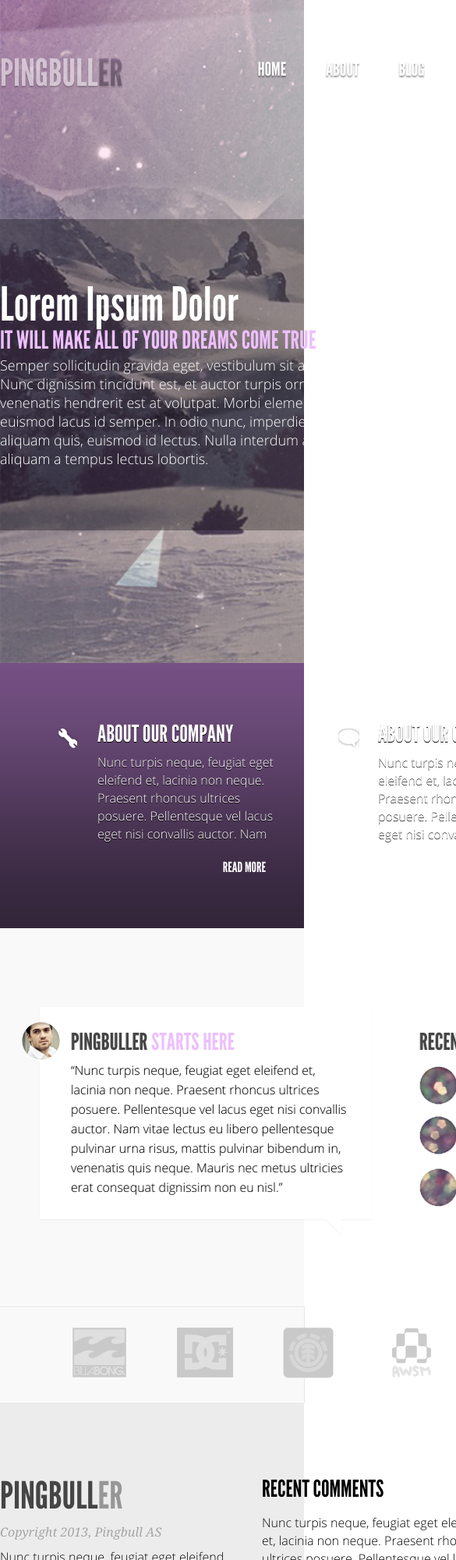
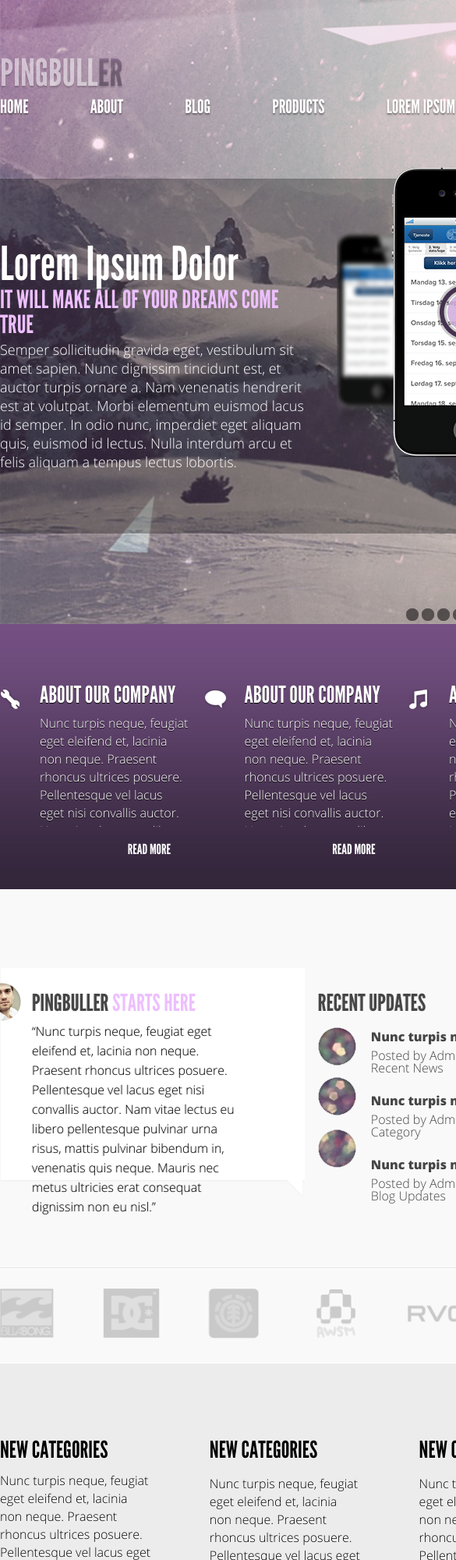
Before and after one commit to zizu89ua/homework_7-8, a plain HTML site: page index.html in a window 390 px wide. Shown: the top 2000 px of the page at 78% size, 585 px wide, since content can reach past the window. Drawn offline with Linux system fonts and the light colour scheme.

Commit message:
fixed 768

```diff
--- a/css/style.css
+++ b/css/style.css
@@ -14,6 +14,10 @@
     font-family: OpenSans ExtraBold;
     src: url(../fonts/OpenSans-ExtraBold.ttf);
 }
+body{
+    min-width: 1000px;
+}
+
 header{
     background-image: url(../img/background.jpg);
     background-size: cover;
@@ -138,7 +142,6 @@ button:focus {
     display:flex;
     justify-content: space-between;
     margin: 0 auto;
-    padding-left: 125px;
     padding-top: 76px;
     width: 960px;
 }
@@ -169,10 +172,10 @@ button:focus {
     width: 25px;
 }
 .content__about{
+    margin-left: 51px;
     position: relative;
     width: 25%;
 }
-
 .content__about-header{
     color: #fff;
     font-family: League Gothic Regular;
@@ -209,7 +212,7 @@ button:focus {
     margin: 0 auto;
     width: 960px;
     height: 385px;
-    padding-left: 50px;
+
     padding-top: 101px;
 }
 .left-col{
@@ -364,13 +367,19 @@ button:focus {
     height:53%;
     margin-top: 17px;
 }
+.footer-centralcol__hidetitle{
+    display: none;
+}
+.footer-centralcol__hidetitle,
 .footer-centralcol__title,
 .footer-rightcol__title{
     font-family: League Gothic Regular;
     font-size: 30px;
+    text-transform: uppercase;
 }
 footer{
     background: url(../img/footerbg.jpg) 0 0 no-repeat;
+    background-size: cover;
     height: 100px;
 }
 .footer-menu{
@@ -400,3 +409,64 @@ footer{
 .made-by__text{
     font-family: OpenSans ExtraBold;
 }
+@media (max-width: 768px){
+    body{
+        min-width: 768px;
+    }
+    header{
+        height: 800px;
+    }
+    header,
+    .wrap-block,
+    .slider-block,
+    .brand-block,
+    .content__info,
+    .content__header-block,
+    .wrap-block,
+    .central-block,
+    .brand-block__item,
+    .footer-wrap,
+    .footer-menu,
+    .footer-block,
+    .header-content,
+    footer{
+        width: 768px;
+        margin: 0;
+    }
+    .header-content,
+    .footer-wrap,
+    .footer-menu{
+
+    }
+    .logo-name__link{
+        float: none;
+    }
+    .nav__list{
+        display: flex;
+        justify-content: space-between;
+    }
+    .nav__link{
+        margin-left: 0;
+    }
+    .slider{
+        margin-top: 80px;
+    }
+    .footer-block__block--logo,
+    .footer-leftcol__title,
+    .footer-centralcol__title,
+    .footer-rightcol__title{
+        display: none;
+    }
+    .footer-centralcol__hidetitle{
+        display: block;
+    }
+    .footer-leftcol__text,
+    .footer-centralcol__text,
+    .footer-rightcol__text{
+        height: 55%;
+        width: 85%;
+    }
+    .made-by{
+        margin-right: 0px;
+    }
+}
--- a/index.html
+++ b/index.html
@@ -117,14 +117,17 @@
                             <a href="#" class="logo-name__link">Pingbull<span class="logo-name__item">er</span></a>
                         </div>
                         <h2 class="footer-leftcol__title">Copyright 2013, Pingbull AS</h2>
+                        <h2 class="footer-centralcol__hidetitle">New categories</h2>
                         <p class="footer-leftcol__text">Nunc turpis neque, feugiat eget eleifend et, lacinia non neque. Praesent rhoncus ultrices posuere. Pellentesque vel lacus eget nisi convallis auctor. Nam vitae lectus eu libero pellentesque pulvinar. Quisque urna risus, mattis pulvinar bibendum in, venenatis quis neque. Mauris nec metus ultricies erat consequat dignissim non eu nisl. Quisque libero tellus, pharetra et eleifend id, interdum elementum arcu. Suspendisse quis mauris non ligula rutrum faucibus eu quis odio. Phasellus eu lobortis odio. In hac habitasse platea dictumst. Proin vestibulum turpis at mauris aliquam non euismod lorem euismod. Aenean dapibus ultricies enim, eget vulputate leo feugiat non.</p>
                     </div>
                     <div class="footer-centralcol">
                         <h2 class="footer-centralcol__title">RECENT COMMENTS</h2>
+                        <h2 class="footer-centralcol__hidetitle">New categories</h2>
                         <p class="footer-centralcol__text">Nunc turpis neque, feugiat eget eleifend et, lacinia non neque. Praesent rhoncus ultrices posuere. Pellentesque vel lacus eget nisi convallis auctor. Nam vitae lectus eu libero pellentesque pulvinar. Quisque urna risus, mattis pulvinar bibendum in, venenatis quis neque. Mauris nec metus ultricies erat consequat dignissim non eu nisl. Quisque libero tellus, pharetra et eleifend id, interdum elementum arcu. Suspendisse quis mauris non ligula rutrum faucibus eu quis odio. Phasellus eu lobortis odio. In hac habitasse platea dictumst. Proin vestibulum turpis at mauris aliquam non euismod lorem euismod. Aenean dapibus ultricies enim, eget vulputate leo feugiat non.</p>
                     </div>
                     <div class="footer-rightcol">
                         <h2 class="footer-rightcol__title">RECENT COMMENTS</h2>
+                        <h2 class="footer-centralcol__hidetitle">New categories</h2>
                         <p class="footer-rightcol__text">Nunc turpis neque, feugiat eget eleifend et, lacinia non neque. Praesent rhoncus ultrices posuere. Pellentesque vel lacus eget nisi convallis auctor. Nam vitae lectus eu libero pellentesque pulvinar. Quisque urna risus, mattis pulvinar bibendum in, venenatis quis neque. Mauris nec metus ultricies erat consequat dignissim non eu nisl. Quisque libero tellus, pharetra et eleifend id, interdum elementum arcu. Suspendisse quis mauris non ligula rutrum faucibus eu quis odio. Phasellus eu lobortis odio. In hac habitasse platea dictumst. Proin vestibulum turpis at mauris aliquam non euismod lorem euismod. Aenean dapibus ultricies enim, eget vulputate leo feugiat non.</p>
                     </div>
                 </div>
```
